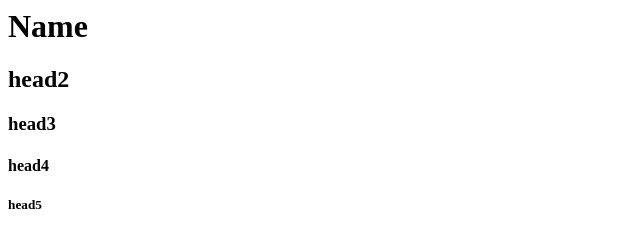
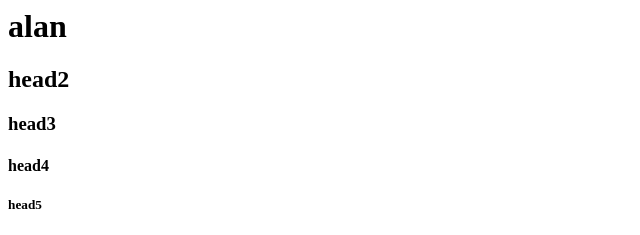
Before and after one commit to shadowe1ite/test3, a plain HTML site: page index.html in a window 1280 px wide. Shown: the top 235 px of the page, 0-640 px from the left. Drawn offline with Linux system fonts and the light colour scheme.

Commit message:
Update index.html

```diff
--- a/index.html
+++ b/index.html
@@ -5,7 +5,7 @@
     </head>
     <!--body-->
     <body>
-        <h1>Name</h1>
+        <h1>alan</h1>
         <h2>head2</h2>
         <h3>head3</h3>
         <h4>head4</h4>
```
